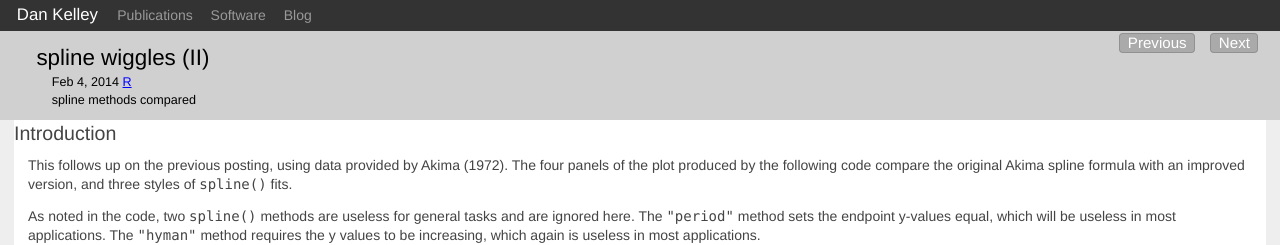
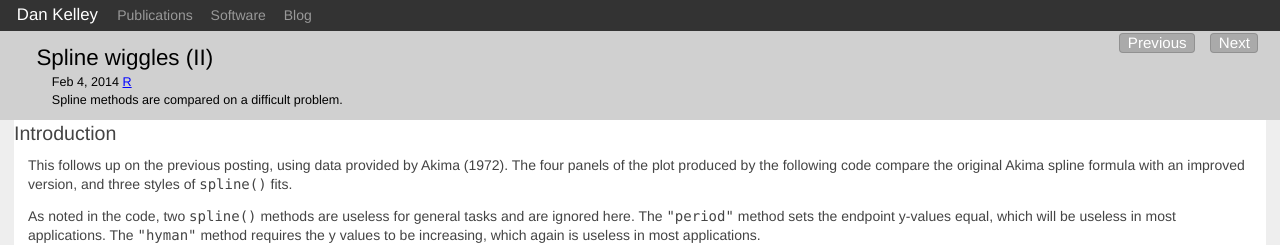
Before and after one commit to dankelley/dankelley.github.io, a Jekyll site: the page built from _posts/2014-02-04-splines-2.md, in a window 1280 px wide. Shown: the top 245 px of the page. Built offline with Jekyll 4.4.1, drawn with Linux system fonts in a browser that asks for light colours; comment, search, counter and statistics services are not loaded.

Commit message:
small edit

```diff
--- a/_posts/2014-02-04-splines-2.md
+++ b/_posts/2014-02-04-splines-2.md
@@ -1,13 +1,13 @@
 ---
 layout: post
-title: spline wiggles (II)
+title: Spline wiggles (II)
 tags: R
 category: R
 year: 2014
 month: 2
 day: 04
-summary: spline methods compared
-description: spline-fit methods are compared on a difficult problem
+summary: Spline methods are compared on a difficult problem.
+description: Spline-fit methods are compared on a difficult problem.
 ---
 
 # Introduction
```
Also changed, not shown: _posts/2014-02-03-splines.md (+2 -2 lines).
